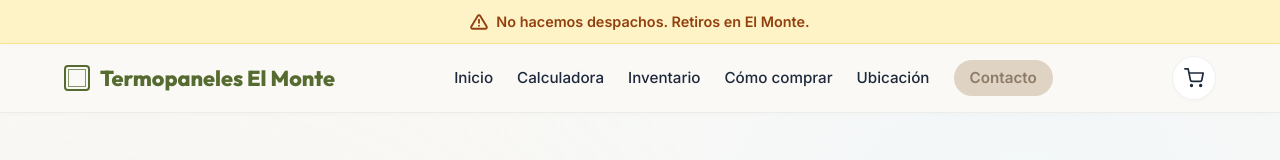
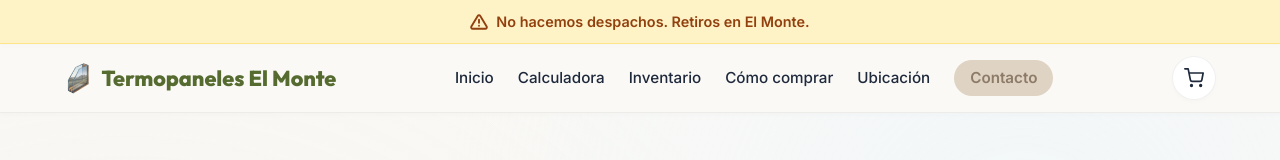
Before and after one commit to javieracarrizo2-ship-it/termopaneles-el-monte, a plain HTML site: page index.html in a window 1280 px wide. Shown: the top 160 px of the page. Drawn offline with Linux system fonts and the light colour scheme.

Commit message:
Agregar nuevo logo de termopanel y configurar favicon

```diff
--- a/index.css
+++ b/index.css
@@ -128,6 +128,13 @@ header {
     font-weight: 800;
     color: var(--color-olive);
     text-decoration: none;
+}
+
+.logo-img {
+    height: 38px;
+    width: auto;
+    object-fit: contain;
+    border-radius: 6px;
 }
 
 .logo-icon {
--- a/index.html
+++ b/index.html
@@ -5,6 +5,10 @@
     <meta name="viewport" content="width=device-width, initial-scale=1.0">
     <meta name="description" content="Catálogo online de termopaneles fijos (vidrio doble aislante) listos para entrega inmediata. Venta directa a particulares exclusivamente con retiro en tienda en El Monte.">
     <title>Termopaneles Fijos - Entrega Inmediata | Catálogo de Stock</title>
+
+    <!-- Favicon and App Icons -->
+    <link rel="icon" type="image/png" href="logo.png">
+    <link rel="apple-touch-icon" href="logo.png">
 
     <!-- Link to Custom CSS -->
     <link rel="stylesheet" href="index.css">
@@ -25,7 +29,7 @@
     <header>
         <div class="header-container">
             <a href="#" class="logo" id="logo-link">
-                <span class="logo-icon"></span>
+                <img src="logo.png" alt="Logo Termopaneles El Monte" class="logo-img">
                 <span>Termopaneles El Monte</span>
             </a>
 
```
Also changed, not shown: logo.png (added).
